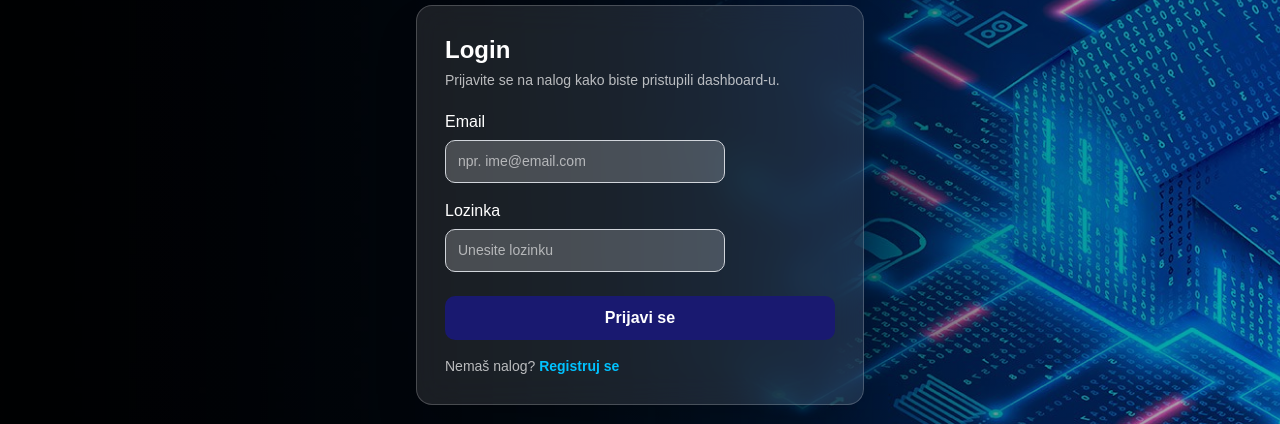
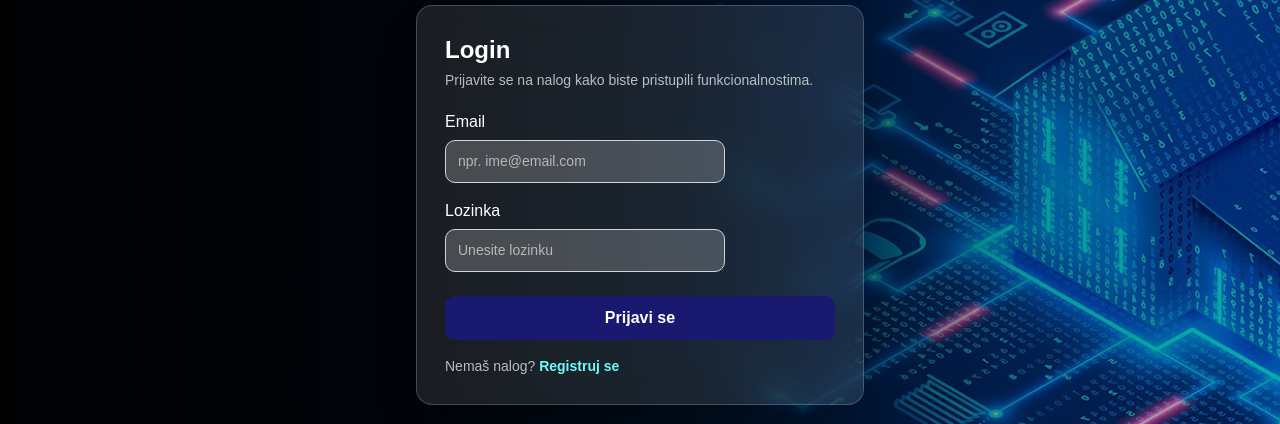
Before and after one commit to elab-development/internet-tehnologije-2025-apppametnookruzenje_2022_0083, a Next.js app: page /login in a window 1280 px wide. Shown: the part 195-619 px from the top of the page. Built offline with nearby package versions, Linux system fonts and the light colour scheme; no server answers.

Commit message:
izmena login stranice

```diff
--- a/src/app/login/page.tsx
+++ b/src/app/login/page.tsx
@@ -71,7 +71,7 @@ export default function LoginPage() {
             <h1 className="text-2xl font-bold mb-1">Login</h1>
 
             <p className="text-sm text-white/70 mb-5">
-              Prijavite se na nalog kako biste pristupili dashboard-u.
+              Prijavite se na nalog kako biste pristupili funkcionalnostima.
             </p>
 
             {error && <p className="text-red-400 text-sm mb-3">{error}</p>}
@@ -118,7 +118,7 @@ export default function LoginPage() {
               Nemaš nalog?{" "}
               <Link
                 href="/register"
-                className="font-semibold text-[#00c2ff] hover:underline"
+                className="font-semibold text-[#6dfafa] hover:underline"
               >
                 Registruj se
               </Link>
```
